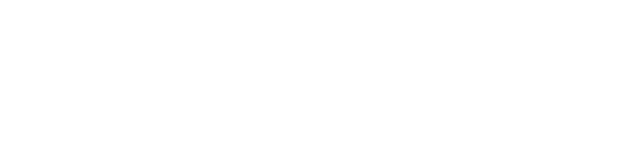
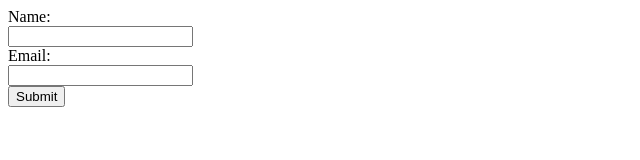
Before and after one commit to Sshahryar/odin-Sign-UpForm, a plain HTML site: page index.html in a window 1280 px wide. Shown: the whole page, without its empty margins (0-640 px from the left). Drawn offline with Linux system fonts and the light colour scheme.

Commit message:
Added form elements: inputs and text fields.

```diff
--- a/index.html
+++ b/index.html
@@ -10,10 +10,25 @@
 
   <body>
     <header>
+
+
+
     </header>
 
     <main>
+
       <section>
+
+         <form>
+
+          <label for="name">Name:</label><br>
+          <input type="text" id="name" name="name"><br>
+          <label for="email">Email:</label><br>
+          <input type="text" id="email" name="email"><br>
+          <input type="submit" value="Submit">
+
+        </form>
+
       </section>
 
       <aside>
```
